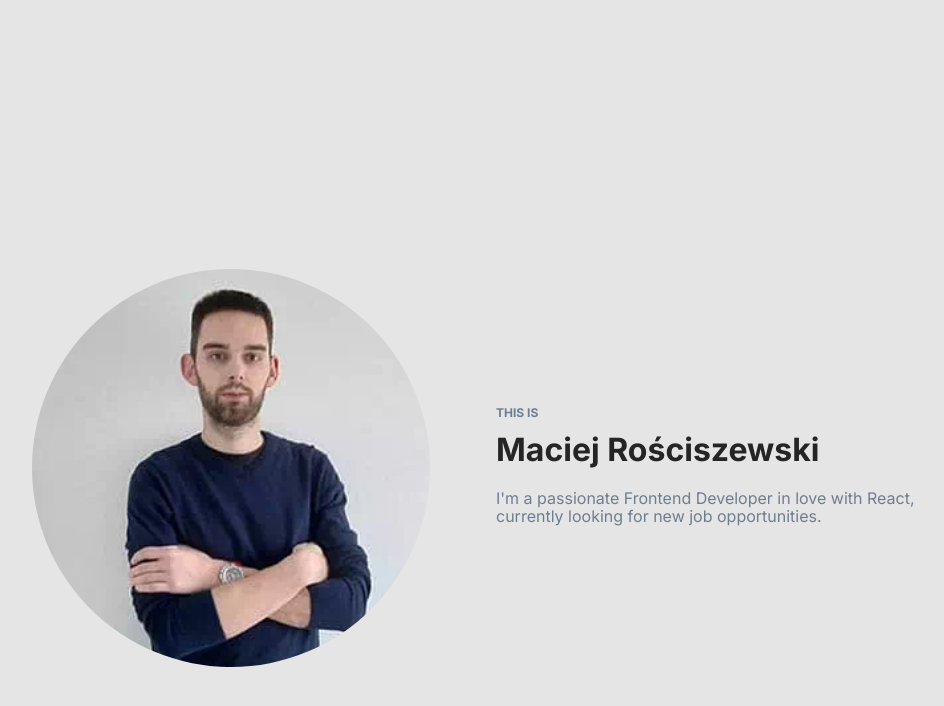
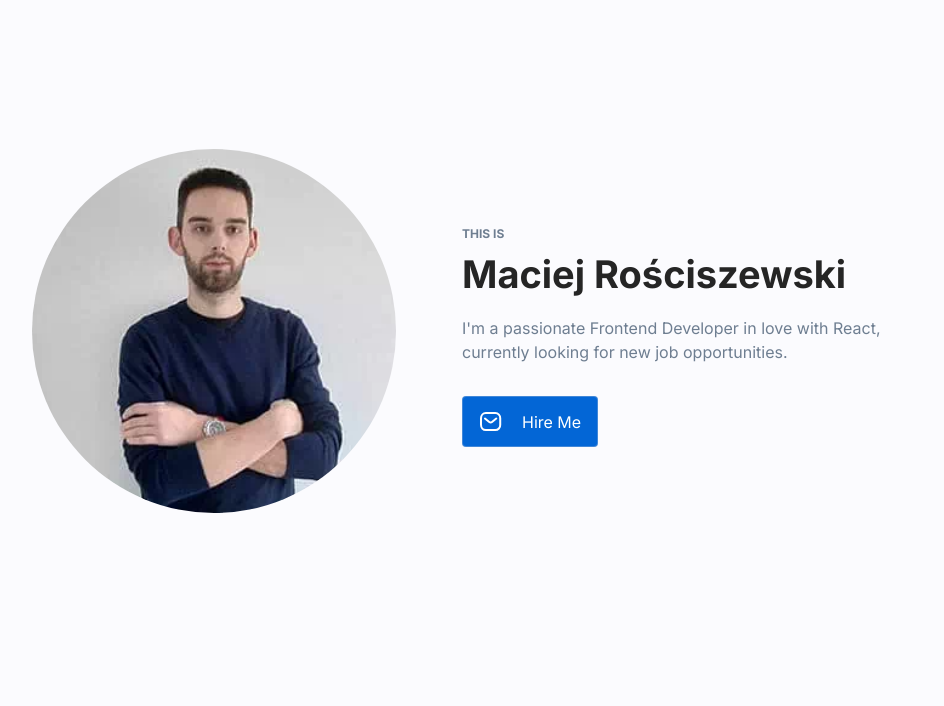
Before and after one commit to Maciej86/personal-homepage, a React (Create React App) app: page / in a window 1280 px wide. Shown: the top 706 px of the page, without its empty margins (32-976 px from the left). Built offline with nearby package versions, Linux system fonts and the light colour scheme.

Commit message:
Bulid Header

```diff
--- a/src/GlobalStyle.js
+++ b/src/GlobalStyle.js
@@ -23,6 +23,6 @@ export const GlobalStyle = createGlobalStyle`
   #root {
     width: 90%;
     max-width: 1216px;
-    margin: 150px 10px 30px 10px;
+    margin: 30px 10px 30px 10px;
   }
 `;
--- a/src/Header/index.js
+++ b/src/Header/index.js
@@ -1,4 +1,5 @@
 import MyFoto from "./maciej_rosciszewski.webp";
+import Message from "./message.svg";
 import "normalize.css";
 import {
   HeaderWrapper,
@@ -8,6 +9,7 @@ import {
   ThisIs,
   Name,
   Paragraph,
+  Email,
 } from "./styled";
 
 const Header = () => (
@@ -22,6 +24,10 @@ const Header = () => (
         I'm a passionate Frontend Developer in love with React, currently
         looking for new job opportunities.
       </Paragraph>
+      <Email>
+        <img src={Message} alt="" />
+        Hire Me
+      </Email>
     </Content>
   </HeaderWrapper>
 );
--- a/src/Header/styled.js
+++ b/src/Header/styled.js
@@ -11,8 +11,8 @@ export const HeaderWrapper = styled.header`
 `;
 
 export const Foto = styled.div`
-  width: 398px;
-  height: 398px;
+  width: 364px;
+  height: 364px;
 
   @media (max-width: 570px) {
     width: 250px;
@@ -47,10 +47,30 @@ export const ThisIs = styled.p`
 
 export const Name = styled.h1`
   margin: 0;
+  font-size: 38px;
   color: ${({ theme }) => theme.color.mineShaft};
 `;
 
 export const Paragraph = styled.p`
   margin-top: 20px;
   color: ${({ theme }) => theme.color.salateGray};
+  line-height: 1.5;
 `;
+
+export const Email = styled.button`
+  display: flex;
+  align-items: center;
+  gap: 19px;
+  margin-top: 32px;
+  padding: 12px 16px;
+  background: ${({ theme }) => theme.color.scienceBlue};
+  border: 1px solid ${({ theme }) => theme.color.iron};
+  border-radius: 4px;
+  color: ${({ theme }) => theme.color.white};
+  cursor: pointer;
+  transition: opacity 0.4s;
+
+  &:hover {
+    opacity: 0.8;
+  }
+`;
--- a/src/theme.js
+++ b/src/theme.js
@@ -1,7 +1,10 @@
 export const ThemeLight = {
   color: {
-    background: "rgb(229,229,229)",
+    background: "rgb(251,251,254)",
+    white: "rgb(255,255,255)",
     mineShaft: "rgb(37,37,37)",
     salateGray: "rgb(110,126,145)",
+    scienceBlue: "rgb(3,102,214)",
+    iron: "rgba(209,213,218, .3)",
   },
 };
```
Also changed, not shown: src/Header/message.svg (added).
